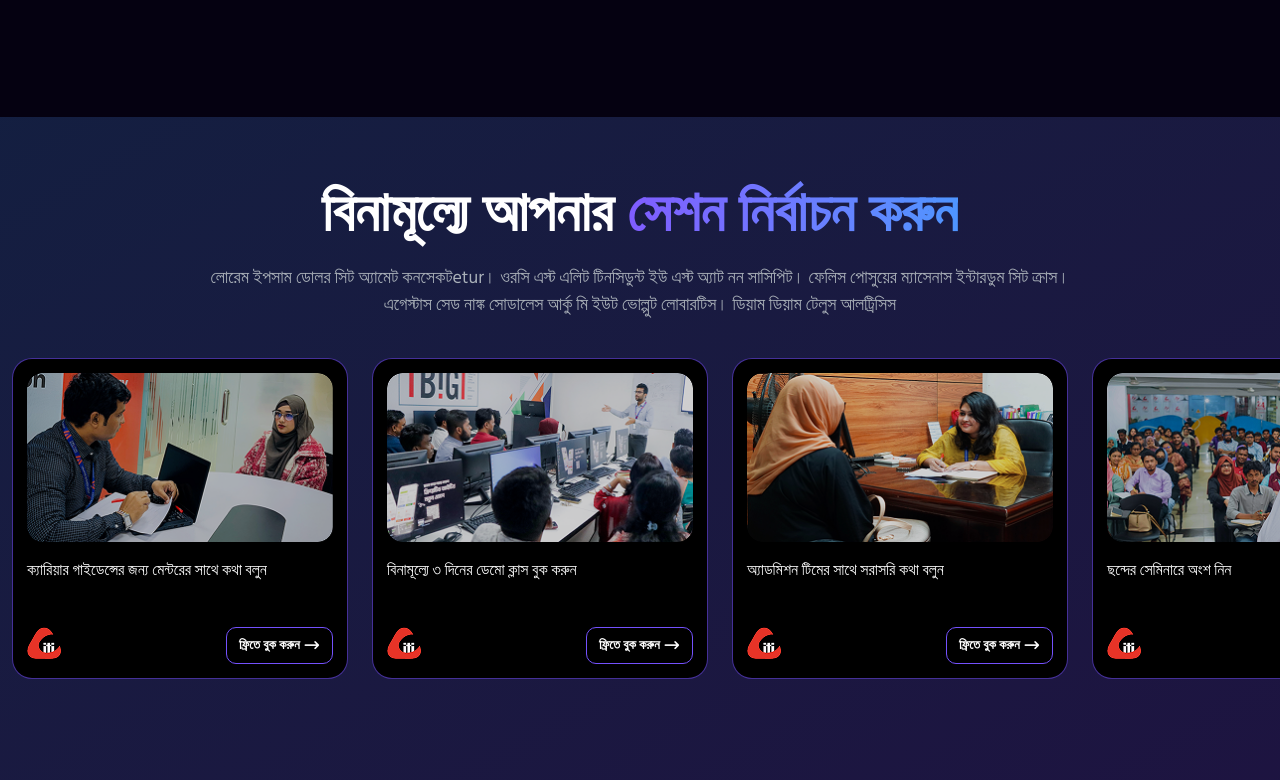
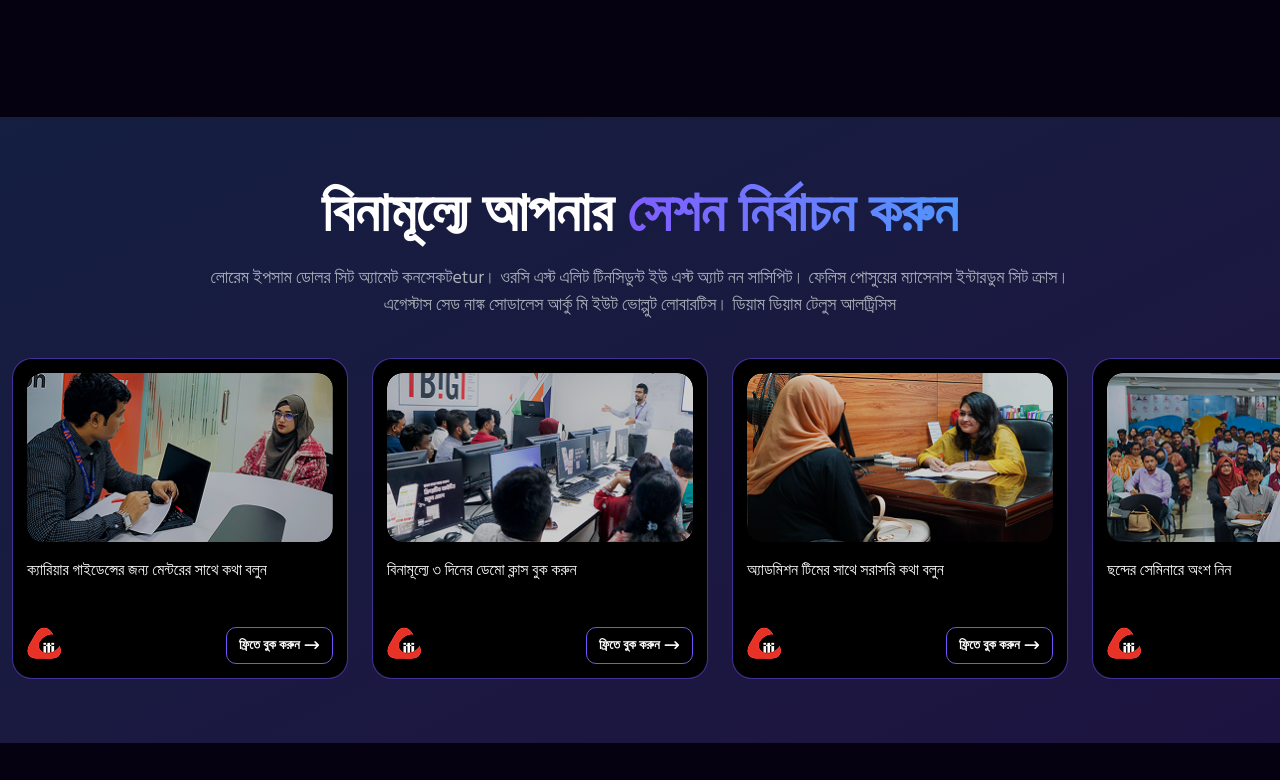
Before and after one commit to Sijan666/creativeWeb-Bangla, a website: page index.html in a window 1280 px wide. Shown: the part 1600-2380 px from the top of the page. Drawn offline with Linux system fonts and the light colour scheme.

Commit message:
ready for production

```diff
--- a/index.html
+++ b/index.html
@@ -379,7 +379,7 @@
 
     <!-- session for free -->
     <section id="sessionForFree ">
-      <div class="pt-16 pb-43.5  bg-[#050111] bg-linear-to-br from-[#4E95FF]/20 to-[#7F5CFF]/20 px-3">
+      <div class="py-16  bg-[#050111] bg-linear-to-br from-[#4E95FF]/20 to-[#7F5CFF]/20 px-3">
         <div class="text-center">
           <h2
             class="font-hind font-extrabold lg:text-[56px] md:text-[45px] text-[35px] text-white leading-[120%] pb-4 capitalize">
```
Also changed, not shown: src/output.css.
